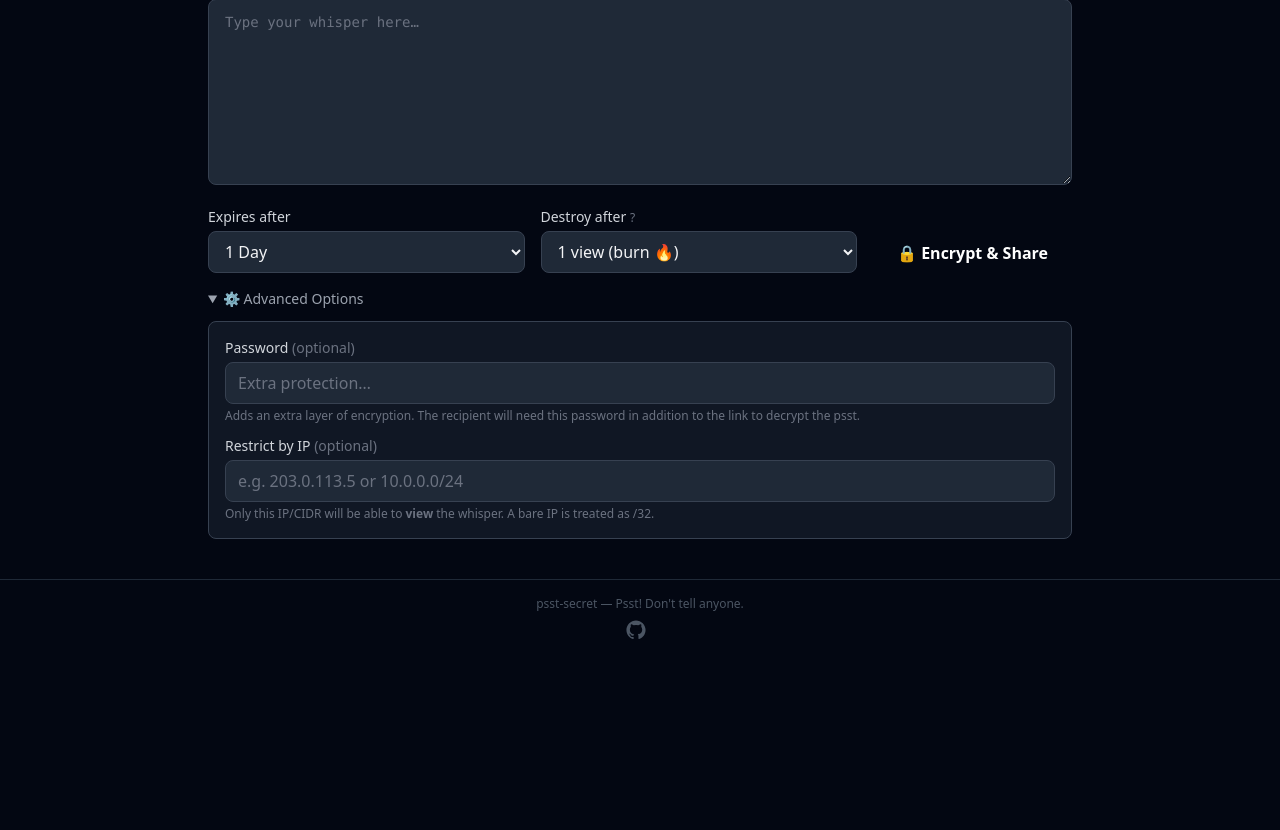
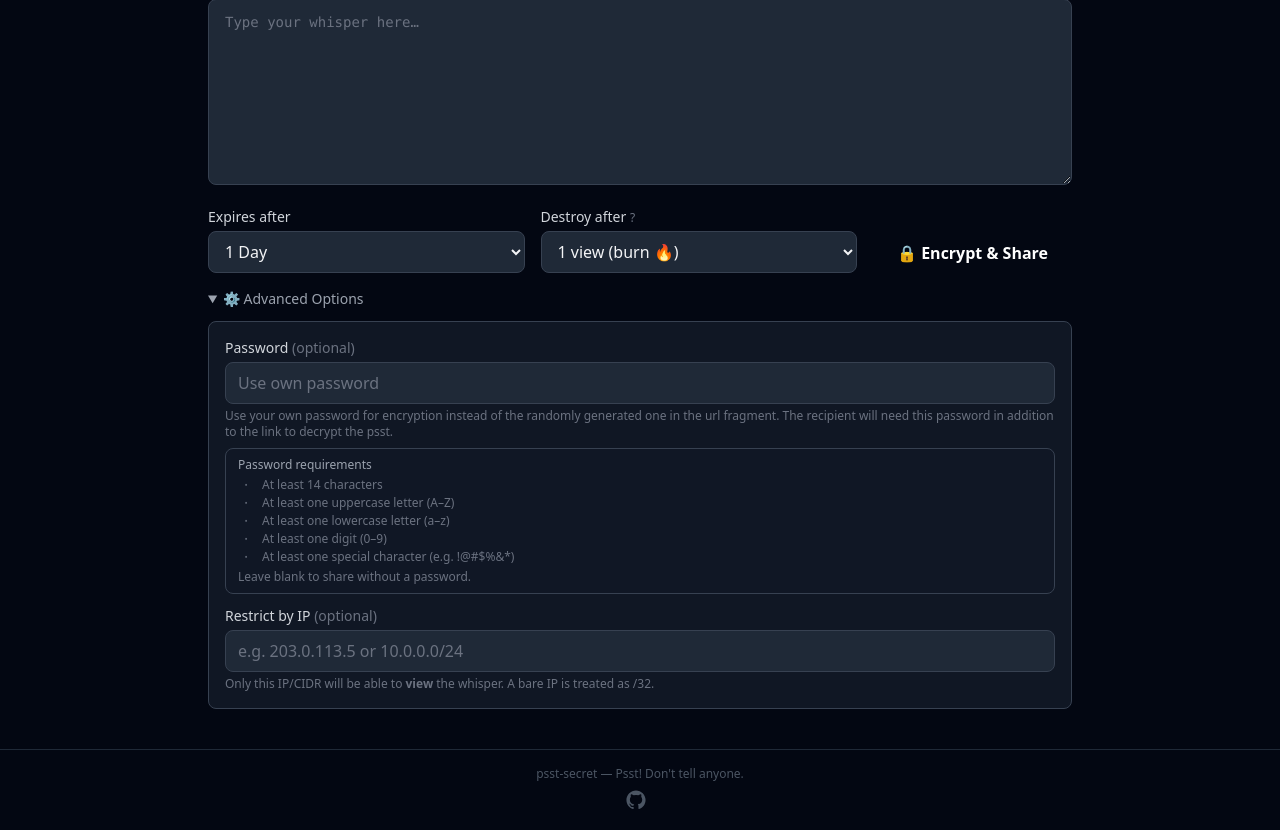
Before and after one commit to ch0wm3in/psst-secret, a Django app: template templates/whispers/create.html in a window 1280 px wide, after a click that opens the changed part. Shown: the part 311-1141 px from the top of the page. Before the commit the page ends 950 px from the top, so only its background shows below. Run offline with Django 5.2, Linux system fonts and the light colour scheme; the template is opened without the code that fills it, so the values that code supplies are empty; parts of the project's set-up code (start-up, migrations or seed data) failed here and were passed over; some libraries are stand-ins or nearby versions.

Commit message:
- Add password strength enforcments. - Add missing translation - Clear up confusion about "extra password" - Update deps

```diff
--- a/static/js/crypto.js
+++ b/static/js/crypto.js
@@ -350,6 +350,18 @@ async function handleCreate() {
         const passwordEl = document.getElementById('password');
         const password = passwordEl ? passwordEl.value : '';
 
+        // Defense-in-depth: re-check passphrase strength even if the UI gate
+        // was bypassed (e.g. via devtools). Empty passphrase is allowed because
+        // the field is optional.
+        if (password && window.PsstPasswordStrength) {
+            const check = window.PsstPasswordStrength.evaluate(password);
+            if (!check.allOk) {
+                throw new Error(
+                    'Passphrase does not meet the strength requirements shown below the field.'
+                );
+            }
+        }
+
         // Build the payload envelope
         let payload;
         if (isFileMode) {
@@ -458,6 +470,18 @@ async function handleCreateRequest() {
     try {
         const passwordEl = document.getElementById('password');
         const password = passwordEl ? passwordEl.value : '';
+
+        // Defense-in-depth: re-check passphrase strength even if the UI gate
+        // was bypassed (e.g. via devtools). Empty passphrase is allowed because
+        // the field is optional.
+        if (password && window.PsstPasswordStrength) {
+            const check = window.PsstPasswordStrength.evaluate(password);
+            if (!check.allOk) {
+                throw new Error(
+                    'Passphrase does not meet the strength requirements shown below the field.'
+                );
+            }
+        }
 
         let salt = '';
         let keyB64 = '';
--- /dev/null
+++ b/static/js/password-strength.js
@@ -0,0 +1,163 @@
+/**
+ * psst-secret — Interactive password-strength checker.
+ *
+ * Pure client-side validation (the server never sees the whisper passphrase).
+ * Used to enforce strong passphrases on the create flow.
+ *
+ * Rules (all required when the password is non-empty):
+ *   - >= 14 characters
+ *   - >= 1 uppercase letter (A-Z)
+ *   - >= 1 lowercase letter (a-z)
+ *   - >= 1 digit (0-9)
+ *   - >= 1 OWASP special character: ! " # $ % & ' ( ) * + , - . / : ; < = > ? @ [ \ ] ^ _ ` { | } ~ and space
+ *
+ * The module exposes `window.PsstPasswordStrength` with two methods:
+ *   - evaluate(password) -> { length, upper, lower, digit, special, allOk, isEmpty }
+ *   - attach({ inputEl, listEl, statusEl, criteriaLabels, buttons })
+ *
+ * All visible strings are passed in via `criteriaLabels` so that translation
+ * (Django {% trans %}) lives in templates, not in JS.
+ */
+(function () {
+    'use strict';
+
+    var MIN_LENGTH = 14;
+
+    // OWASP printable special-character set (RFC 2898 / OWASP ASVS).
+    // Includes the space character.
+    var SPECIAL_RE = /[ !"#$%&'()*+,\-./:;<=>?@[\\\]^_`{|}~]/;
+
+    function evaluate(password) {
+        var pwd = password == null ? '' : String(password);
+        var checks = {
+            length: pwd.length >= MIN_LENGTH,
+            upper: /[A-Z]/.test(pwd),
+            lower: /[a-z]/.test(pwd),
+            digit: /[0-9]/.test(pwd),
+            special: SPECIAL_RE.test(pwd),
+            isEmpty: pwd.length === 0,
+        };
+        checks.allOk =
+            checks.length &&
+            checks.upper &&
+            checks.lower &&
+            checks.digit &&
+            checks.special;
+        return checks;
+    }
+
+    var BLOCK_ATTR = 'data-psst-strength-block';
+
+    function setButtonBlocked(btn, blocked) {
+        if (!btn) return;
+        if (blocked) {
+            btn.setAttribute(BLOCK_ATTR, '1');
+            btn.disabled = true;
+        } else if (btn.getAttribute(BLOCK_ATTR) === '1') {
+            // Only clear `disabled` when WE are the ones who set it.
+            // Other code paths (e.g. handleCreate's in-flight state) toggle
+            // `disabled` directly and we must not race with them.
+            btn.removeAttribute(BLOCK_ATTR);
+            btn.disabled = false;
+        }
+    }
+
+    /**
+     * Wire interactive strength UI to an input field.
+     *
+     * @param {Object} opts
+     * @param {HTMLInputElement} opts.inputEl   Password input.
+     * @param {HTMLUListElement}  opts.listEl   <ul> containing one <li> per rule.
+     *                                          Each <li> must carry data-rule="length|upper|lower|digit|special".
+     *                                          Each <li> must contain a child with class "psst-strength-icon".
+     * @param {HTMLElement}       [opts.statusEl] Optional single-line status element.
+     * @param {Object}            opts.criteriaLabels  Translated strings:
+     *                              { ok, fail, neutral, statusEmpty, statusOk, statusMissing }
+     *                              `statusMissing` is a format string containing "{count}".
+     * @param {HTMLButtonElement[]} [opts.buttons]  Buttons to disable while invalid.
+     */
+    function attach(opts) {
+        if (!opts || !opts.inputEl || !opts.listEl) return;
+
+        var input = opts.inputEl;
+        var list = opts.listEl;
+        var statusEl = opts.statusEl || null;
+        var labels = opts.criteriaLabels || {};
+        var buttons = Array.isArray(opts.buttons) ? opts.buttons : [];
+
+        var ICON_OK = labels.ok || '\u2713';        // ✓
+        var ICON_FAIL = labels.fail || '\u2717';    // ✗
+        var ICON_NEUTRAL = labels.neutral || '\u00B7'; // ·
+
+        var items = {};
+        ['length', 'upper', 'lower', 'digit', 'special'].forEach(function (rule) {
+            var li = list.querySelector('[data-rule="' + rule + '"]');
+            if (li) items[rule] = li;
+        });
+
+        function renderRule(rule, ok, isEmpty) {
+            var li = items[rule];
+            if (!li) return;
+            var icon = li.querySelector('.psst-strength-icon');
+            li.classList.remove(
+                'text-green-400', 'text-red-400', 'text-gray-500'
+            );
+            if (isEmpty) {
+                li.classList.add('text-gray-500');
+                if (icon) icon.textContent = ICON_NEUTRAL;
+            } else if (ok) {
+                li.classList.add('text-green-400');
+                if (icon) icon.textContent = ICON_OK;
+            } else {
+                li.classList.add('text-red-400');
+                if (icon) icon.textContent = ICON_FAIL;
+            }
+        }
+
+        function render() {
+            var result = evaluate(input.value);
+            renderRule('length', result.length, result.isEmpty);
+            renderRule('upper', result.upper, result.isEmpty);
+            renderRule('lower', result.lower, result.isEmpty);
+            renderRule('digit', result.digit, result.isEmpty);
+            renderRule('special', result.special, result.isEmpty);
+
+            if (statusEl) {
+                statusEl.classList.remove(
+                    'text-green-400', 'text-red-400', 'text-gray-500'
+                );
+                if (result.isEmpty) {
+                    statusEl.textContent = labels.statusEmpty || '';
+                    statusEl.classList.add('text-gray-500');
+                } else if (result.allOk) {
+                    statusEl.textContent = labels.statusOk || '';
+                    statusEl.classList.add('text-green-400');
+                } else {
+                    var missing = 0;
+                    ['length', 'upper', 'lower', 'digit', 'special'].forEach(
+                        function (r) { if (!result[r]) missing += 1; }
+                    );
+                    var tmpl = labels.statusMissing || '';
+                    statusEl.textContent = tmpl
+                        .replace('{count}', String(missing))
+                        .replace('{total}', '5');
+                    statusEl.classList.add('text-red-400');
+                }
+            }
+
+            // Empty passphrase is allowed (the field is optional).
+            var blocked = !result.isEmpty && !result.allOk;
+            buttons.forEach(function (b) { setButtonBlocked(b, blocked); });
+        }
+
+        input.addEventListener('input', render);
+        // Initial paint (e.g. when browsers restore the value on back/forward).
+        render();
+    }
+
+    window.PsstPasswordStrength = {
+        evaluate: evaluate,
+        attach: attach,
+        MIN_LENGTH: MIN_LENGTH,
+    };
+})();
--- a/templates/whispers/create.html
+++ b/templates/whispers/create.html
@@ -132,8 +132,34 @@
                     </label>
                     <input type="password" id="password" autocomplete="off"
                         class="w-full rounded-lg bg-gray-800 border border-gray-700 text-gray-100 px-3 py-2 placeholder-gray-500 focus:outline-none focus:ring-2 focus:ring-brand-500"
-                        placeholder="{% trans "Extra protection…" %}">
-                    <p class="mt-1 text-xs text-gray-500">{% trans "Adds an extra layer of encryption. The recipient will need this password in addition to the link to decrypt the psst." %}</p>
+                        placeholder="{% trans "Use own password" %}">
+                    <p class="mt-1 text-xs text-gray-500">{% trans "Use your own password for encryption instead of the randomly generated one in the url fragment. The recipient will need this password in addition to the link to decrypt the psst." %}</p>
+                    <div id="password-strength-wrapper" class="mt-2 rounded-lg bg-gray-900/50 border border-gray-700 px-3 py-2">
+                        <p class="text-xs font-medium text-gray-400 mb-1">{% trans "Password requirements" %}</p>
+                        <ul id="password-strength" class="space-y-0.5 text-xs">
+                            <li data-rule="length" class="flex items-center gap-2 text-gray-500">
+                                <span class="psst-strength-icon inline-block w-4 text-center font-mono">·</span>
+                                <span>{% trans "At least 14 characters" %}</span>
+                            </li>
+                            <li data-rule="upper" class="flex items-center gap-2 text-gray-500">
+                                <span class="psst-strength-icon inline-block w-4 text-center font-mono">·</span>
+                                <span>{% trans "At least one uppercase letter (A–Z)" %}</span>
+                            </li>
+                            <li data-rule="lower" class="flex items-center gap-2 text-gray-500">
+                                <span class="psst-strength-icon inline-block w-4 text-center font-mono">·</span>
+                                <span>{% trans "At least one lowercase letter (a–z)" %}</span>
+                            </li>
+                            <li data-rule="digit" class="flex items-center gap-2 text-gray-500">
+                                <span class="psst-strength-icon inline-block w-4 text-center font-mono">·</span>
+                                <span>{% trans "At least one digit (0–9)" %}</span>
+                            </li>
+                            <li data-rule="special" class="flex items-center gap-2 text-gray-500">
+                                <span class="psst-strength-icon inline-block w-4 text-center font-mono">·</span>
+                                <span>{% trans "At least one special character (e.g. !@#$%&*)" %}</span>
+                            </li>
+                        </ul>
+                        <p id="password-strength-status" class="mt-1 text-xs text-gray-500"></p>
+                    </div>
                 </div>
                 <div>
                     <label for="allowed-cidr" class="block text-sm font-medium text-gray-300 mb-1">
@@ -271,7 +297,42 @@
 {% load static %}
 {% settings_value "DATA_UPLOAD_MAX_MEMORY_SIZE" as max_upload_size %}
 <script>window.PSST_MAX_UPLOAD_SIZE = {{ max_upload_size }};</script>
+<div id="password-strength-labels" class="hidden" aria-hidden="true"
+    data-ok="&#x2713;"
+    data-fail="&#x2717;"
+    data-neutral="&#xb7;"
+    data-status-empty="{% trans "Leave blank to share without a password." %}"
+    data-status-ok="{% trans "Strong password — all requirements met." %}"
+    data-status-missing="{% trans "{count} of 5 requirements still missing." %}"></div>
+<script src="{% static 'js/password-strength.js' %}"></script>
 <script src="{% static 'js/crypto.js' %}"></script>
+<script>
+    (function () {
+        var input = document.getElementById('password');
+        var list = document.getElementById('password-strength');
+        var status = document.getElementById('password-strength-status');
+        var labelsEl = document.getElementById('password-strength-labels');
+        if (!input || !list || !window.PsstPasswordStrength) return;
+        var labels = labelsEl ? {
+            ok: labelsEl.getAttribute('data-ok') || '',
+            fail: labelsEl.getAttribute('data-fail') || '',
+            neutral: labelsEl.getAttribute('data-neutral') || '',
+            statusEmpty: labelsEl.getAttribute('data-status-empty') || '',
+            statusOk: labelsEl.getAttribute('data-status-ok') || '',
+            statusMissing: labelsEl.getAttribute('data-status-missing') || '',
+        } : {};
+        window.PsstPasswordStrength.attach({
+            inputEl: input,
+            listEl: list,
+            statusEl: status,
+            criteriaLabels: labels,
+            buttons: [
+                document.getElementById('encrypt-btn'),
+                document.getElementById('request-btn'),
+            ],
+        });
+    })();
+</script>
 {% endblock %}
 
 {% block extra_head %}
```
Also changed, not shown: locale/da/LC_MESSAGES/django.po, 1 other file.
